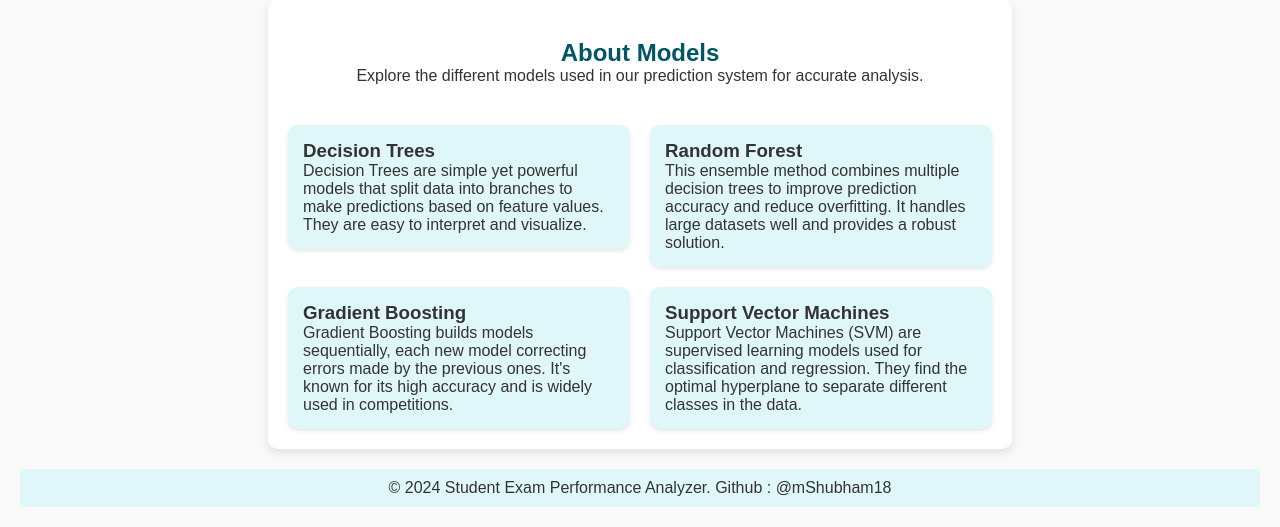
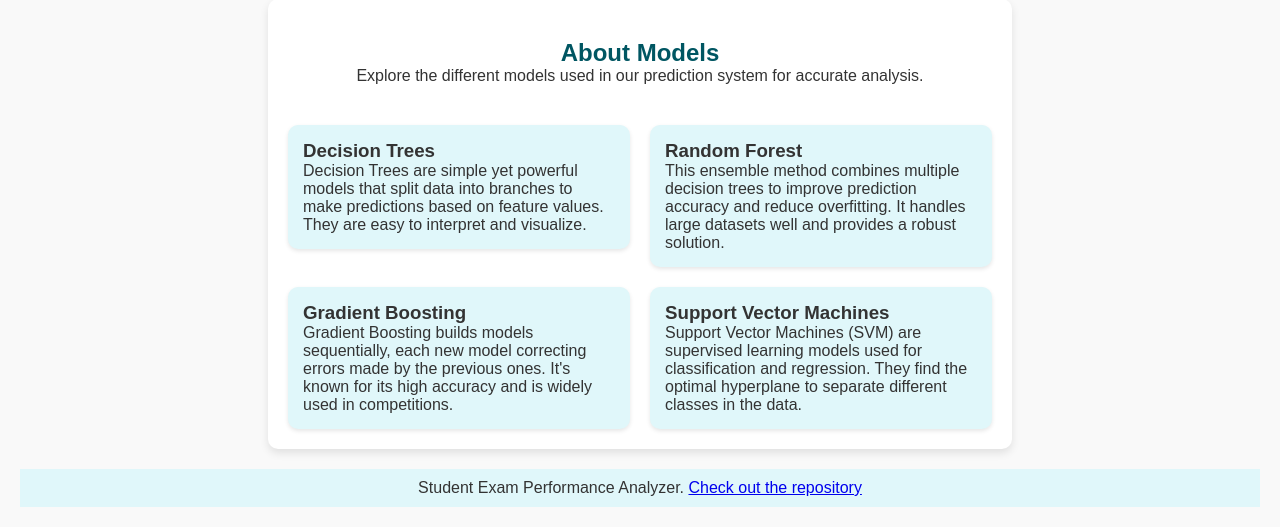
Before and after one commit to mShubham18/Student-Performance-Predictor, a Flask app: page / in a window 1280 px wide. Shown: the part 627-1154 px from the top of the page. Run offline with Flask 3, Linux system fonts and the light colour scheme.

Commit message:
Completed the Readme file and cleaned up the Repository

```diff
--- a/templates/index.html
+++ b/templates/index.html
@@ -216,7 +216,7 @@
     </section>
 
     <footer>
-        <p>&copy; 2024 Student Exam Performance Analyzer. Github : @mShubham18</p>
+        <p>Student Exam Performance Analyzer. <a href="https://github.com/mShubham18/Student-Performance-Predictor">Check out the repository</a></p>
     </footer>
 </body>
 
```
Also changed, not shown: Readme.md, vercel.json (deleted), 5 other files.
